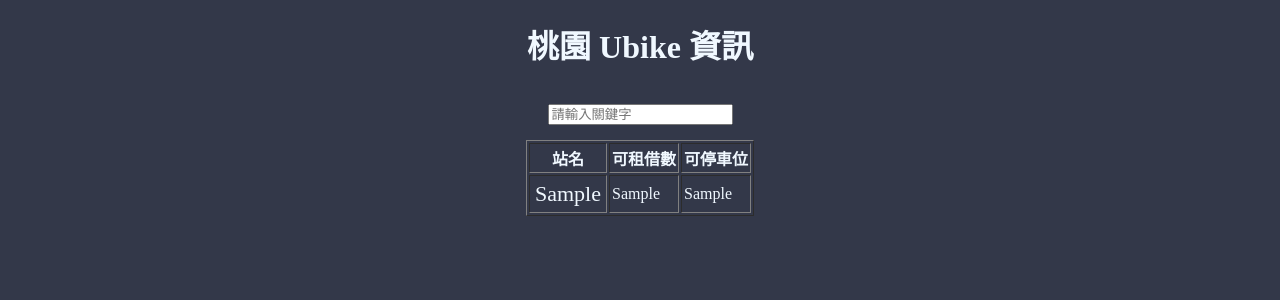
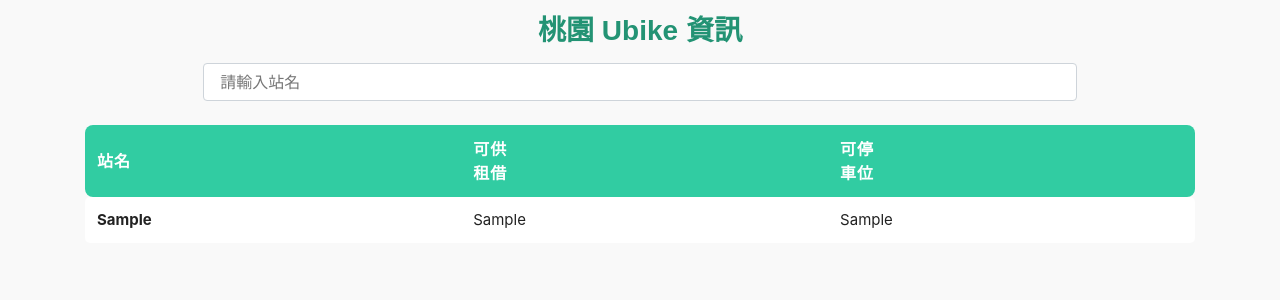
Before and after one commit to lwyuki0524/CYIM-linebot-finalproject, a Django app: template templates/searchUbike.html in a window 1280 px wide. Shown: the top 300 px of the page. Run offline with Django 3.2, Linux system fonts and the light colour scheme; the template is opened without the code that fills it: most values are stand-ins (such as "Sample title", 1, 10 or a date in 2020); some libraries are stand-ins or nearby versions; some web fonts are replaced.

Commit message:
更新Ubike介面

```diff
--- a/templates/replyCarousel.py
+++ b/templates/replyCarousel.py
@@ -31,7 +31,7 @@
                   "text": name,
                   "position": "relative",
                   "align": "center",
-                  "offsetTop": "45%",
+                  "offsetTop": "35%",
                   "size": "25px",
                   "adjustMode": "shrink-to-fit",
                   "weight": "bold",
--- a/templates/searchUbike.html
+++ b/templates/searchUbike.html
@@ -1,56 +1,94 @@
 <!DOCTYPE html>
 <html lang="en">
 <head>
-    <meta charset="UTF-8">
-    <meta http-equiv="X-UA-Compatible" content="IE=edge">
-    <meta name="viewport" content="width=device-width, initial-scale=1.0">
+    <meta charset="utf-8">
+    <meta name="viewport" content="width=device-width, initial-scale=1.0, maximum-scale=1.0, user-scalable=no, shrink-to-fit=no">
+    <link href="https://stackpath.bootstrapcdn.com/bootstrap/4.5.0/css/bootstrap.min.css" rel="stylesheet" integrity="sha384-9aIt2nRpC12Uk9gS9baDl411NQApFmC26EwAOH8WgZl5MYYxFfc+NcPb1dKGj7Sk" crossorigin="anonymous">
+  <link rel="stylesheet" href="https://cdn.jsdelivr.net/npm/bootswatch@4.5.2/dist/journal/bootstrap.css">
     <title>Ubike 資訊</title>
     <style>
       body{
-            background-color: #333849; /*#414964;*/
+        background:rgb(249, 249, 249) !important;
       }
-        h1{
+      h3{
+        color:#239374;
         text-align: center;
-            color: aliceblue;
-        }
-        table{
-            margin: auto;
-            color: aliceblue;
-        }
-        .name{
-            font-size: 22px;
-            padding: 5px;
       }
       .input{
-            text-align: center;
         padding: 15px;
+      }
+      input{
+        margin: auto;
+        width:70% !important;
+      }
+      th{
+        background: #31cca2;
+        color: white;
+        letter-spacing: 1px;
+        border: none !important;
+        vertical-align: middle !important;
+      }
+      th:first-child{
+        border-radius: 8px 0 0 8px;
+      }
+      th:last-child{
+        border-radius: 0 8px 8px 0;
+      }
+      td{
+        font-size: 15px;
+        border: none !important;
+      }
+      tr:nth-child(odd){
+        background:#fff;
+      }
+      tr:nth-child(even){
+        background:#e8faf6;
+      }
+      td:first-child{
+        font-weight: bold;
+        border-radius: 5px 0 0 5px;
+      }
+      td:last-child{
+        border-radius: 0 5px 5px 0;
       }
     </style>
 </head>
 <body>
-    <h1>桃園 Ubike 資訊 {{errormessage}}</h1>
-    <div class="input">
-        <input type="search" class="light-table-filter" data-table="order-table" placeholder="請輸入關鍵字">
+    <h3 class="my-3">桃園 Ubike 資訊{{errormessage}}</h3>
+
+    <div class="mx-3 form-group">
+        <input type="search" class="light-table-filter form-control" data-table="order-table" placeholder="請輸入站名">
     </div>
 
-    <table class="order-table" cellpadding="2" cellspacing="2" border="1">
-        <thead>
-            <th>站名</th>
-            <th>可租借數</th>
-            <th>可停車位</th>
+
+
+
+<div class="container mt-4">
+    <table class="table table-hover order-table" cellpadding="0" cellspacing="0" border="0">
+
+      <thead class=" table-light table-striped">
+        <tr>
+          <th scope="col">站名</th>
+          <th scope="col">可供<br>租借</th>
+          <th scope="col">可停<br>車位</th>
+        </tr>
       </thead>
 
       <tbody>
             {% for key,value in ubikeInfo.items %}
         <tr>
-            <td class="name">{{ value.1 }}</td>
+          <td class="name" scope="row">{{ value.1 }}</td>
           <td>{{ value.2 }}</td>
           <td>{{ value.3 }}</td>
         </tr>
+
+
+
             {% endfor %}
       </tbody>
+    </table>
+</div>
 
-      </table>
 
       <script>
         //壓縮後的程式碼
```
Lines whose indentation alone changed are shown as unchanged.
